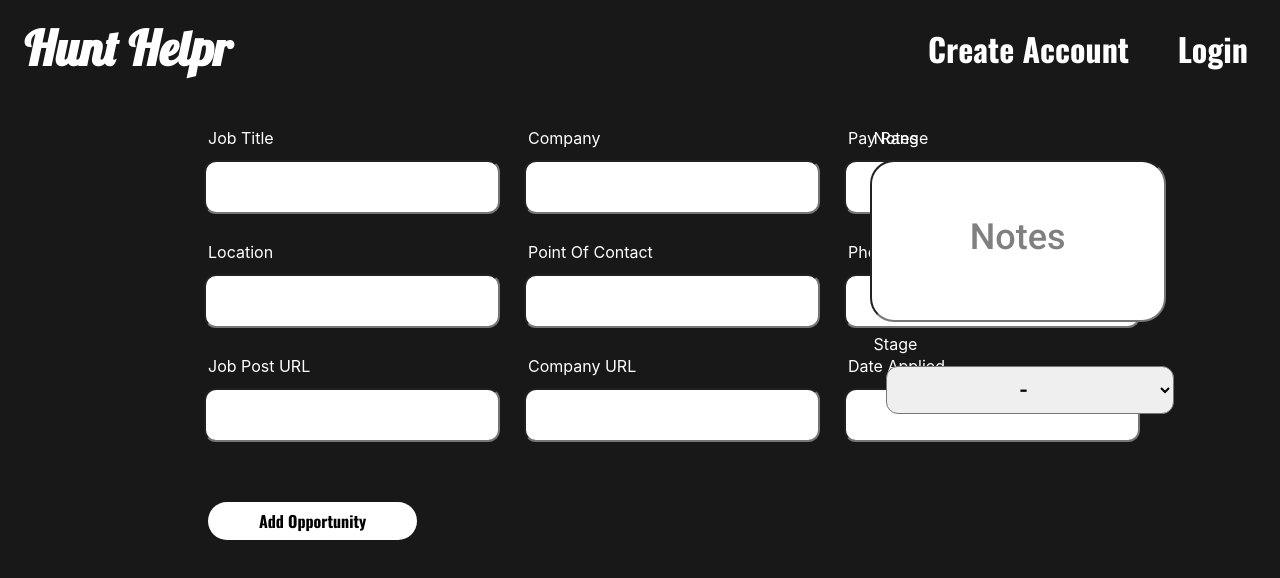
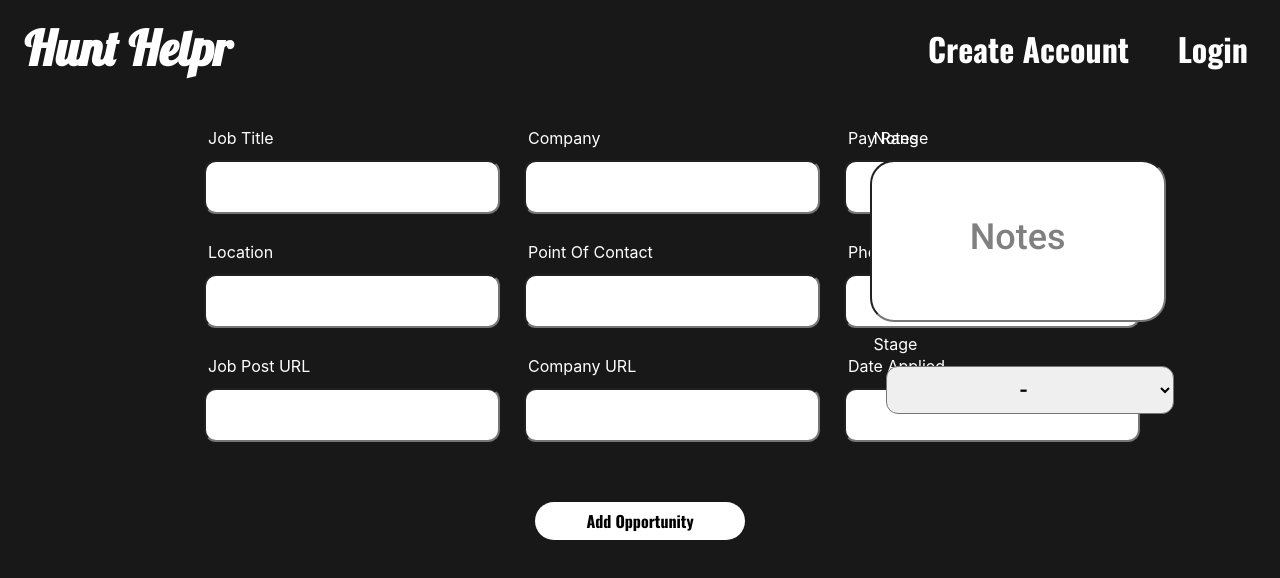
Before and after one commit to moomoomewmew/job-hunt-helper, a React (Create React App) app in the folder client/: page /createopportunity in a window 1280 px wide. Shown: the top 578 px of the page. Built offline with nearby package versions, Linux system fonts and the light colour scheme.

Commit message:
fixed add opp button

```diff
--- a/client/src/components/CreateOpportunity.jsx
+++ b/client/src/components/CreateOpportunity.jsx
@@ -47,6 +47,7 @@ export default function CreateOpportunity(props) {
     return (
         <div className="form">
             <form onSubmit={handleSubmit}>
+                <div className='everything-but-the-button'>
                     <div className='input-container'>
                         <div className='row-1'>
                             <div className="label-input-box">
@@ -184,8 +185,11 @@ export default function CreateOpportunity(props) {
                             </div>
                         </div>
                     </div>
+                </div>
+                <div className='add-opportunity-button-holder'>
+                    <button className='these-buttons' type="submit" >Add Opportunity</button>
+                </div>
             </form>
-            <button className='these-buttons' type="submit" >Add Opportunity</button>
 
         </div>
     )
--- a/client/src/styles/edit.css
+++ b/client/src/styles/edit.css
@@ -1,6 +1,7 @@
 .form{
     margin: 0 auto;
     max-width: fit-content;
+
 }
 
 .edit-input {
@@ -18,6 +19,8 @@
 form {
     display: flex;
     flex-direction: row;
+    display: flex;
+    flex-direction: column;
 }
 
 .note-input {
@@ -131,6 +134,7 @@ label {
     font-weight:bold;
     font-size: 1em;
     padding: .25em 3em;
+    align-self: center;
 }
 
 .add-interview-button:hover {
@@ -143,3 +147,13 @@ label {
     flex-direction: column;
     width: 20em;
 }
+
+.add-opportunity-button-holder {
+    justify-content: center;
+    margin: auto;
+}
+
+.everything-but-the-button {
+    display: flex;
+    flex-direction: row;
+}
```
Lines whose indentation alone changed are shown as unchanged.
